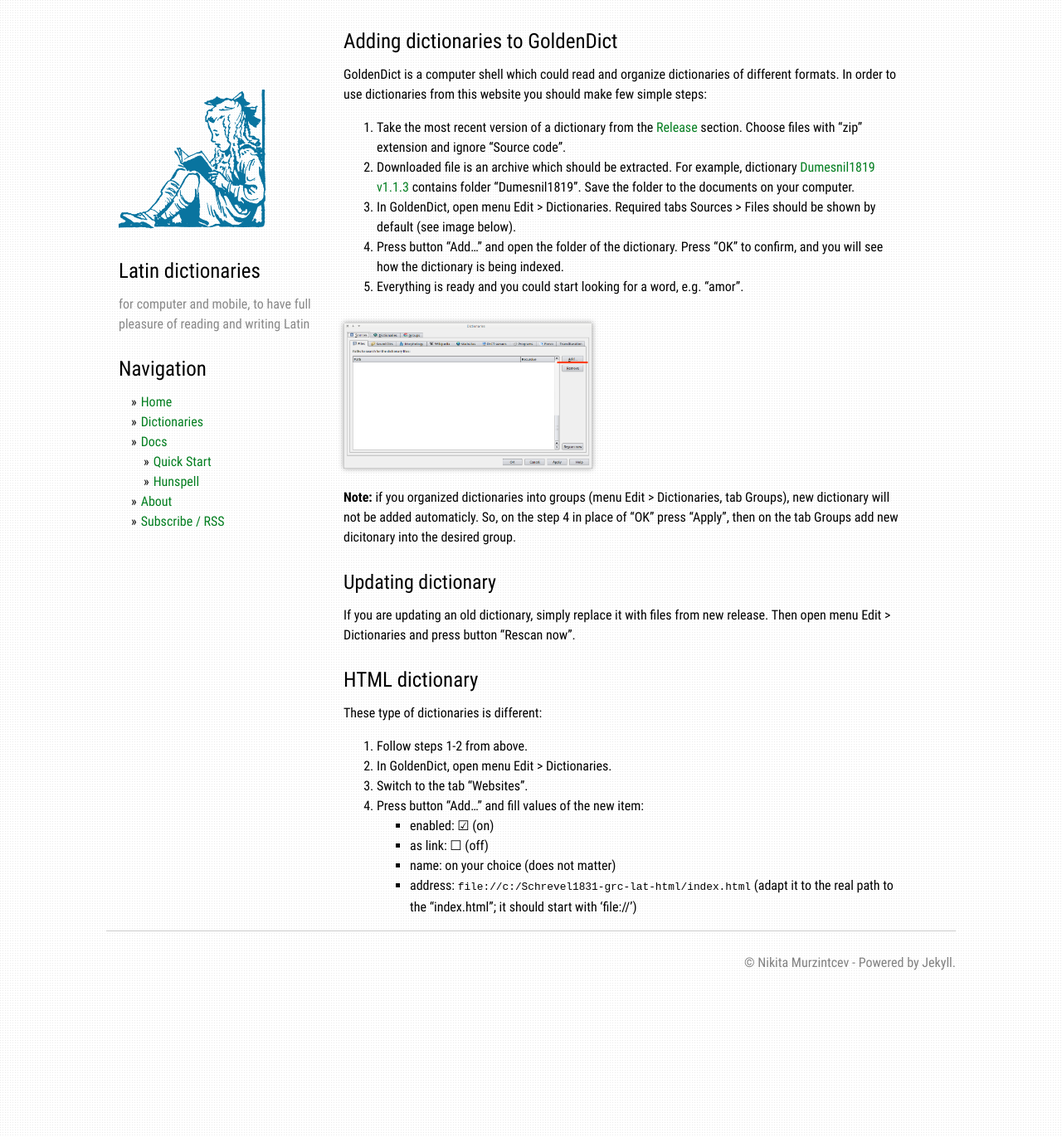
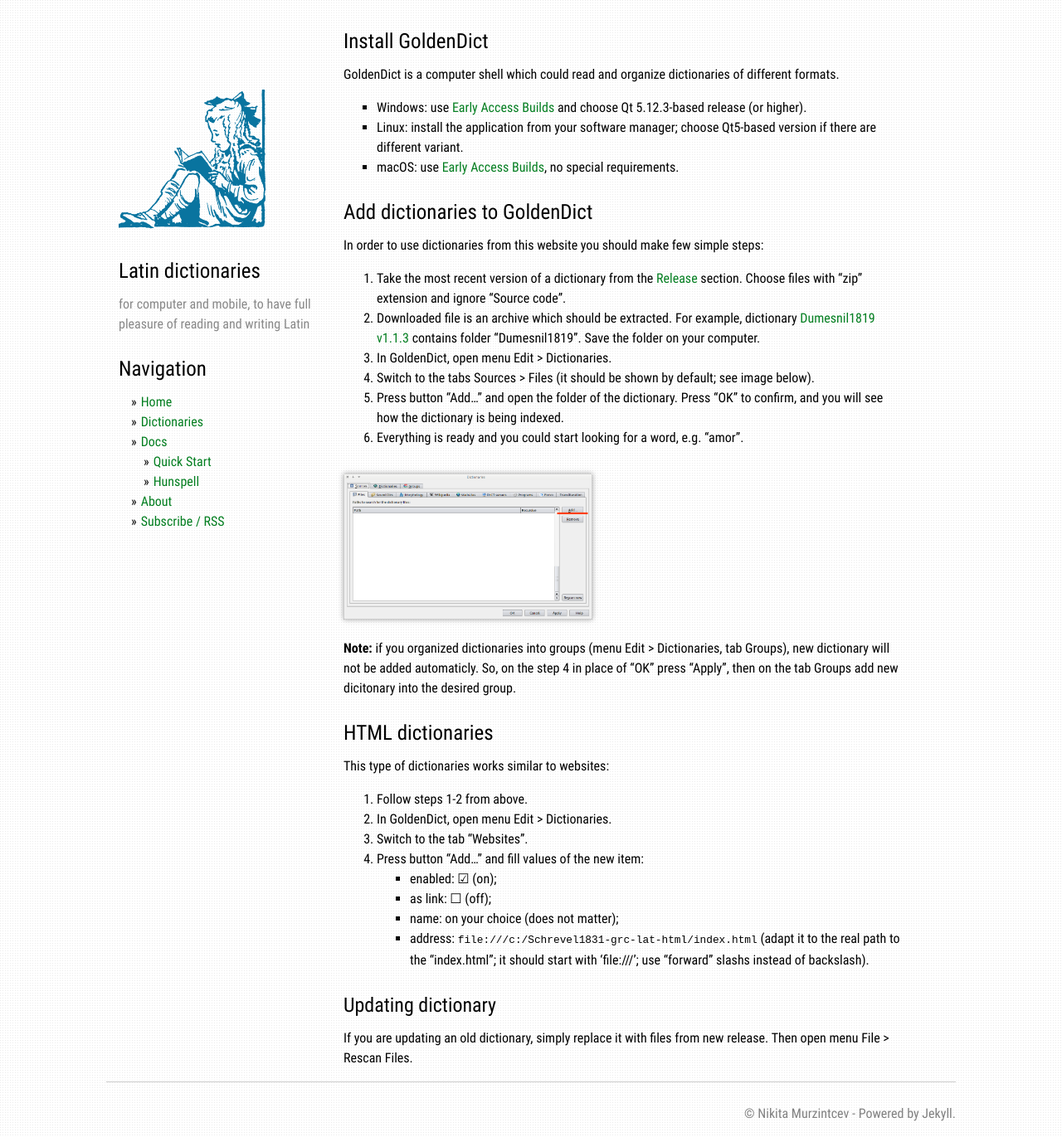
Before and after one commit to nikita-moor/dictionaries, a Jekyll site: the page built from docs/howto.md, in a window 1280 px wide. Shown: the whole page at 83% size. Built offline with Jekyll 4.4.1, drawn with Linux system fonts in a browser that asks for light colours.

Commit message:
Schrevel1831 v1.1

```diff
--- a/docs/howto.md
+++ b/docs/howto.md
@@ -3,13 +3,23 @@
 title: Documentation
 ---
 
-# Adding dictionaries to GoldenDict
+# Install GoldenDict
 
-GoldenDict is a computer shell which could read and organize dictionaries of different formats. In order to use dictionaries from this website you should make few simple steps:
+GoldenDict is a computer shell which could read and organize dictionaries of different formats.
+
+* Windows: use [Early Access Builds](https://github.com/goldendict/goldendict/wiki/Early-Access-Builds-for-Windows) and choose Qt 5.12.3-based release (or higher).
+* Linux: install the application from your software manager; choose Qt5-based version if there are different variant.
+* macOS: use [Early Access Builds](https://github.com/goldendict/goldendict/wiki/Early-Access-Builds-for-Windows), no special requirements.
+
+
+# Add dictionaries to GoldenDict
+
+In order to use dictionaries from this website you should make few simple steps:
 
 1. Take the most recent version of a dictionary from the [Release](https://github.com/nikita-moor/latin-dictionary/releases) section. Choose files with "zip" extension and ignore "Source code".
-1. Downloaded file is an archive which should be extracted. For example, dictionary [Dumesnil1819 v1.1.3](https://github.com/nikita-moor/latin-dictionary/releases/download/release/Dumesnil1819-1.1.3.zip) contains folder "Dumesnil1819". Save the folder to the documents on your computer.
-1. In GoldenDict, open menu Edit > Dictionaries. Required tabs Sources > Files should be shown by default (see image below).
+1. Downloaded file is an archive which should be extracted. For example, dictionary [Dumesnil1819 v1.1.3](https://github.com/nikita-moor/latin-dictionary/releases/download/release/Dumesnil1819-1.1.3.zip) contains folder "Dumesnil1819". Save the folder on your computer.
+1. In GoldenDict, open menu Edit > Dictionaries.
+1. Switch to the tabs Sources > Files (it should be shown by default; see image below).
 1. Press button "Add…" and open the folder of the dictionary. Press "OK" to confirm, and you will see how the dictionary is being indexed.
 1. Everything is ready and you could start looking for a word, e.g. "amor".
 
@@ -17,20 +27,21 @@
 
 **Note:** if you organized dictionaries into groups (menu Edit > Dictionaries, tab Groups), new dictionary will not be added automaticly. So, on the step 4 in place of "OK" press "Apply", then on the tab Groups add new dicitonary into the desired group.
 
-## Updating dictionary
 
-If you are updating an old dictionary, simply replace it with files from new release. Then open menu Edit > Dictionaries and press button "Rescan now".
+# HTML dictionaries
 
-
-# HTML dictionary
-
-These type of dictionaries is different:
+This type of dictionaries works similar to websites:
 
 1. Follow steps 1-2 from above.
 1. In GoldenDict, open menu Edit > Dictionaries.
 1. Switch to the tab "Websites".
 1. Press button "Add…" and fill values of the new item:
-  - enabled: ☑ (on)
-  - as link: ☐ (off)
-  - name: on your choice (does not matter)
-  - address: `file://c:/Schrevel1831-grc-lat-html/index.html` (adapt it to the real path to the "index.html"; it should start with 'file://')
+  - enabled: ☑ (on);
+  - as link: ☐ (off);
+  - name: on your choice (does not matter);
+  - address: `file:///c:/Schrevel1831-grc-lat-html/index.html` (adapt it to the real path to the "index.html"; it should start with 'file:///'; use "forward" slashs instead of backslash).
+
+
+## Updating dictionary
+
+If you are updating an old dictionary, simply replace it with files from new release. Then open menu File > Rescan Files.
```
Also changed, not shown: _dictionaries/Georges1910.md (+3 -0 lines), _dictionaries/Schrevel1831.md (+3 -5 lines).
